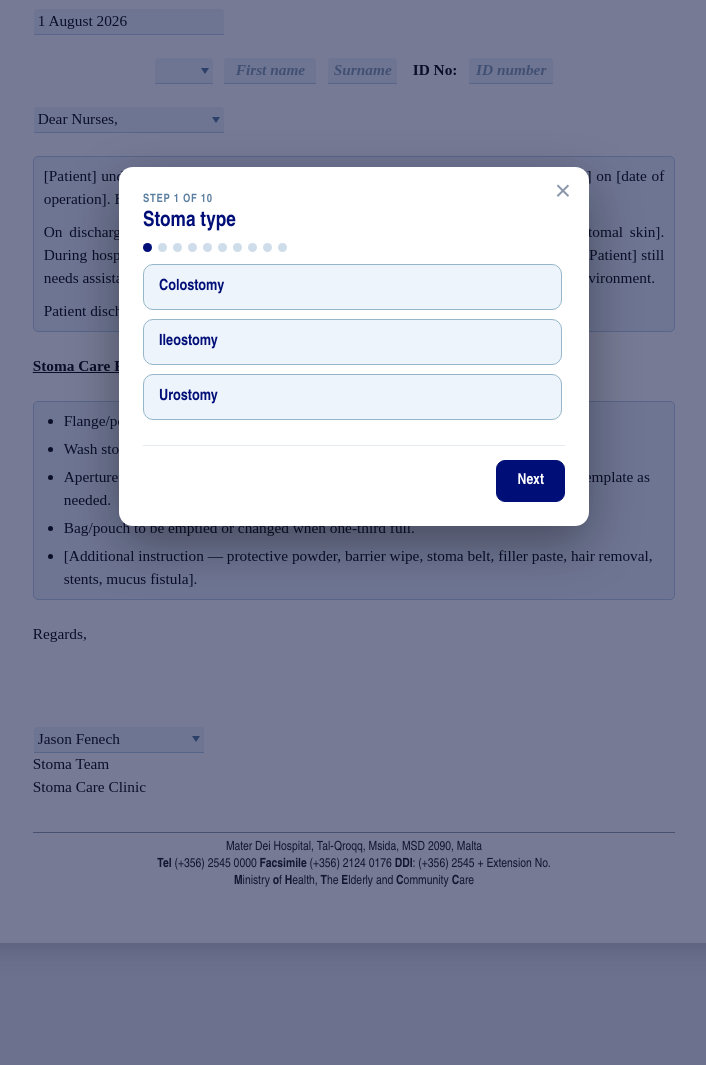
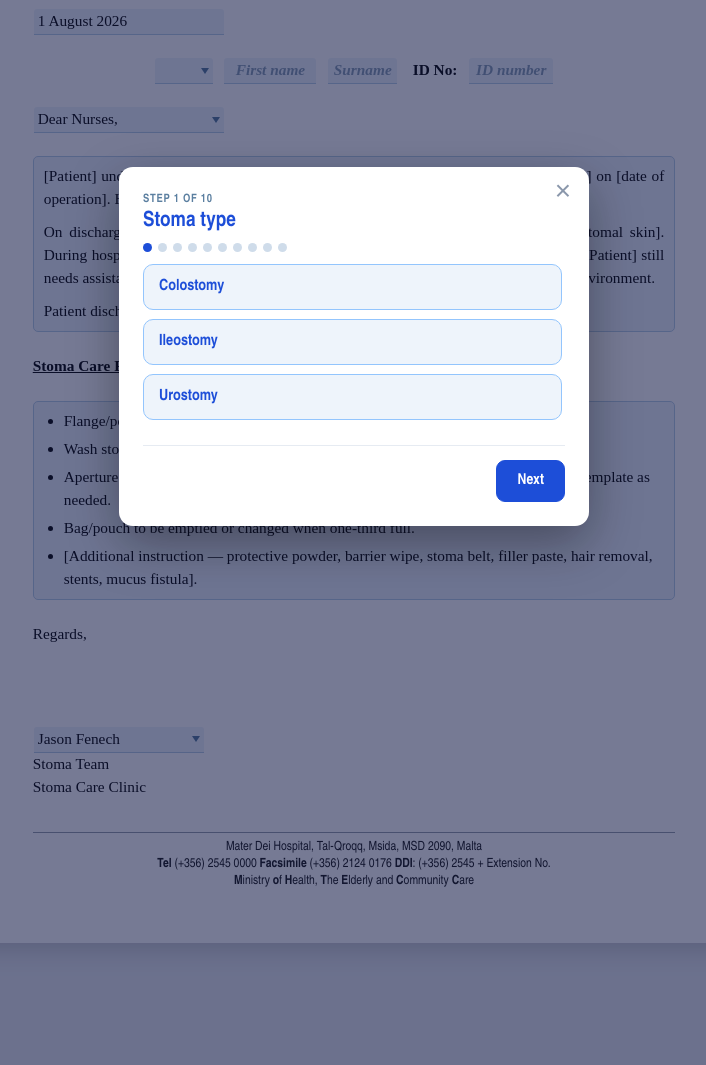
Before and after one commit to jasonfenech118-ctrl/dashborad, a Django app: page /letters/discharge/ in a window 1280 px wide. Shown: the part 372-1437 px from the top of the page, without its empty margins (286-992 px from the left). Run offline with Django 5.2, Linux system fonts and the light colour scheme; the visitor is signed in with stand-in values (Sample User, id 1); some libraries are stand-ins or nearby versions.

Commit message:
Match discharge-letter UI chrome to the app colour theme (#54)
Recolour the discharge-letter screen chrome (toolbar/buttons/wizard) to the app blue/red theme via the --navy/--blue/--focus variables; printed letterhead (#000080) untouched.

```diff
--- a/backend/templates/clinic/discharge_letter.html
+++ b/backend/templates/clinic/discharge_letter.html
@@ -9,12 +9,15 @@
 <title>Stoma Discharge Letter</title>
 <style>
   :root{
-    --navy:#000E77;
-    --blue:#96B7CA;
+    /* Screen-chrome palette (toolbar, buttons, wizard) — matches the app
+       theme. The printed letterhead uses a hardcoded #000080 and is
+       unaffected, so printed letters look exactly as before. */
+    --navy:#1d4ed8;
+    --blue:#93c5fd;
     --ink:#111;
     --fill:#eef4fb;          /* on-screen "fillable" tint */
     --fill-border:#b9d0e6;
-    --focus:#2f6fb0;
+    --focus:#2563eb;
     --paper:#ffffff;
     --desk:#e9ecf1;
     --serif:"Times New Roman", Times, Georgia, serif;
@@ -43,7 +46,7 @@
     font-family:var(--sans);
   }
   .toolbar .title{font-weight:700;letter-spacing:.02em;font-size:26px;margin-right:14px}
-  .toolbar .title .stoma-type{color:#ff4d4d}
+  .toolbar .title .stoma-type{color:#dc2626}
   .toolbar .hint{font-size:14px;opacity:.82;flex:1 1 220px}
   .toolbar .actions{display:flex;gap:8px;flex-wrap:wrap}
   .btn{
```
